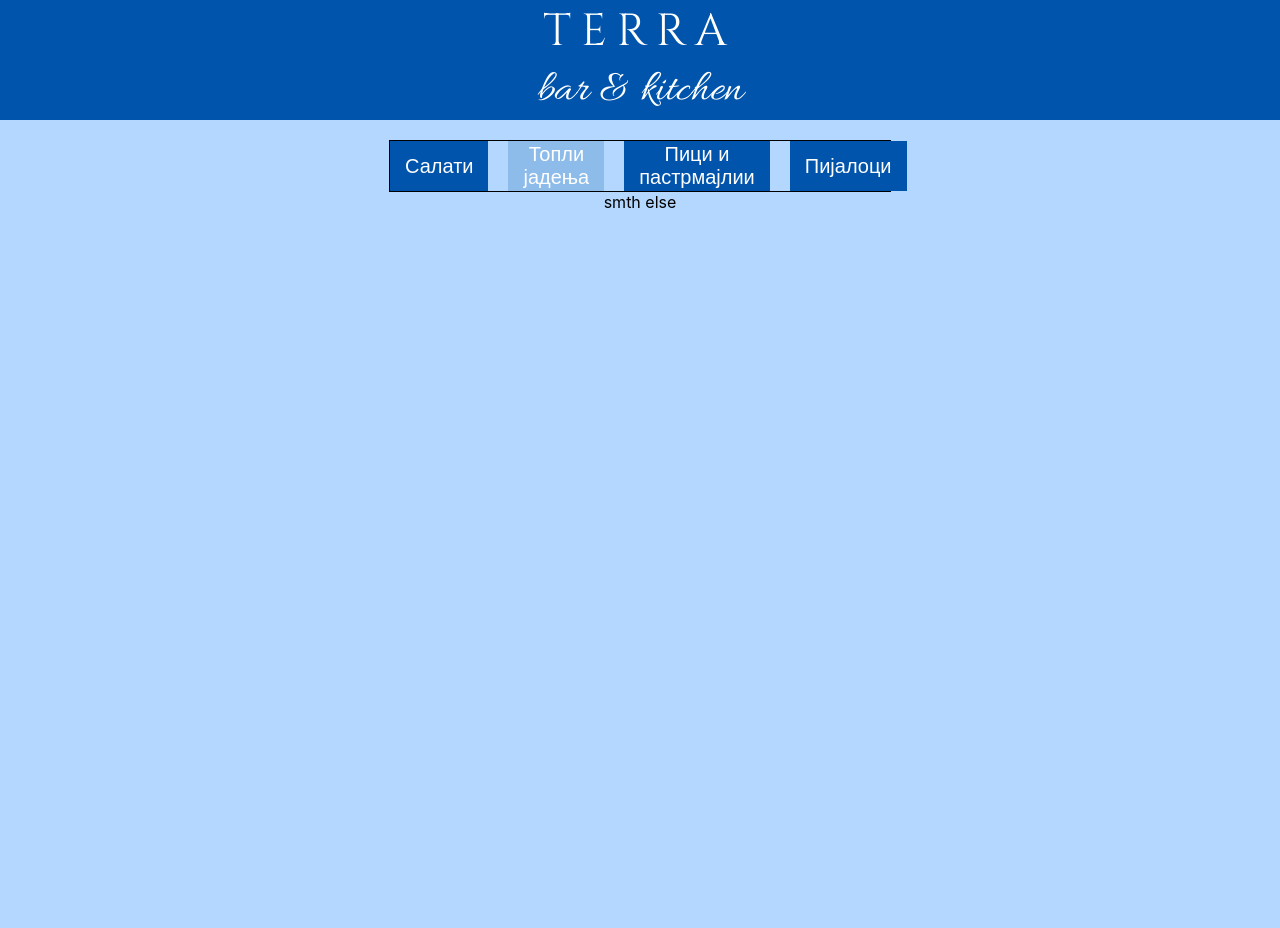
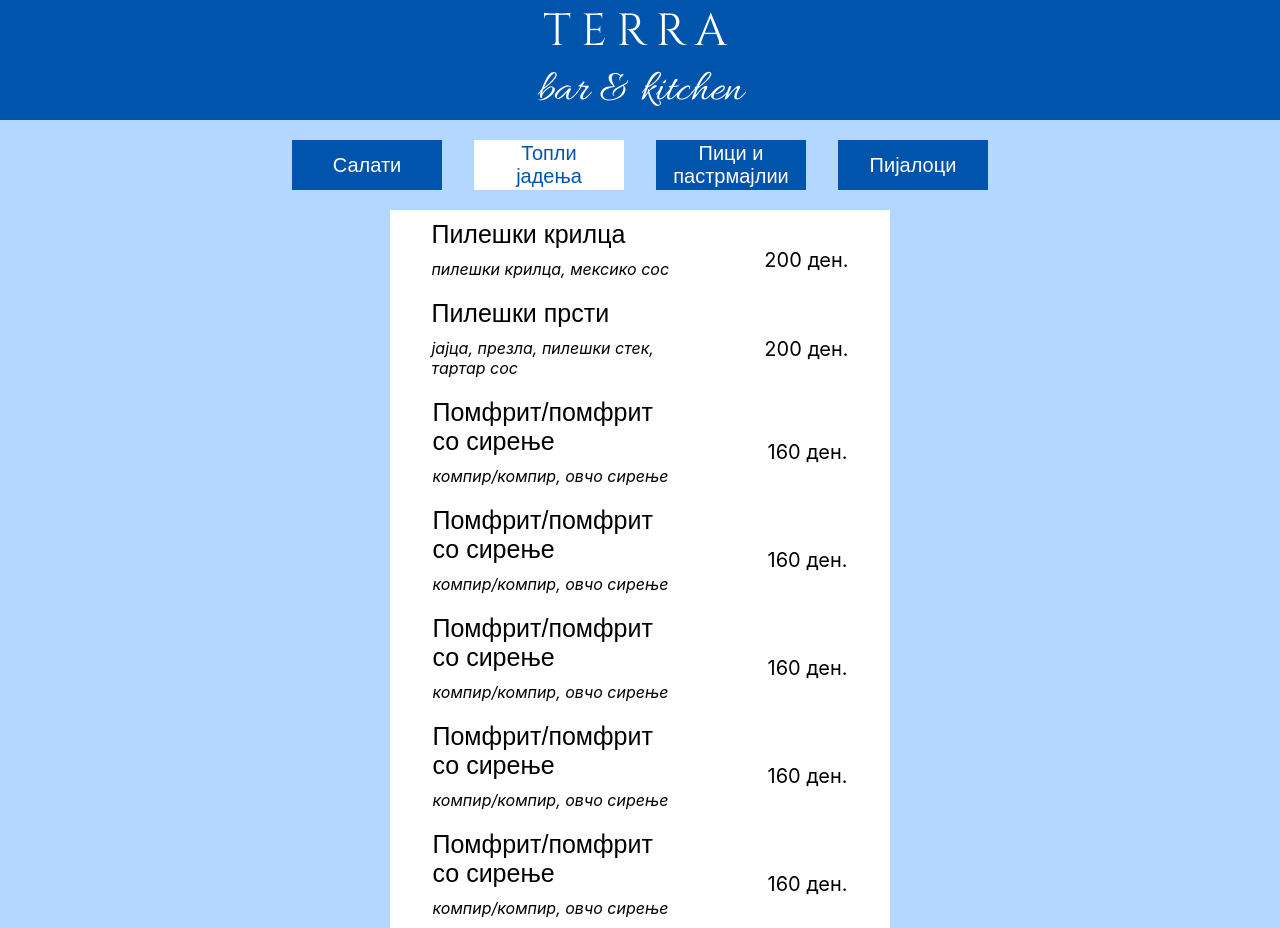
Before and after one commit to Nikola2122/Terra-Menu, a React (Create React App) app: page / in a window 1280 px wide. Both pictures are taken after a click on the button "Топли јадења". Before the commit the page ends 800 px from the top, so only its background shows below. Built offline with nearby package versions, Linux system fonts and the light colour scheme.

Commit message:
Added animation on menu

```diff
--- a/package.json
+++ b/package.json
@@ -7,6 +7,7 @@
     "@testing-library/jest-dom": "^6.7.0",
     "@testing-library/react": "^16.3.0",
     "@testing-library/user-event": "^13.5.0",
+    "framer-motion": "^12.23.12",
     "react": "^19.1.1",
     "react-dom": "^19.1.1",
     "react-scripts": "5.0.1",
--- a/src/App.css
+++ b/src/App.css
@@ -22,7 +22,8 @@
     font-family: 'Allura', sans-serif;
 }
 #main{
-    width: 200px;
+    max-width: 700px;
+    width: 100%;
     margin: 20px auto auto auto;
     display: flex;
     flex-direction: column;
@@ -32,10 +33,12 @@
 #nav{
     display: flex;
     justify-content: space-evenly;
-    width: 500px;
-    gap: 20px;
-    border: 1px solid black;
+    max-width: 700px;
+    width: 100%;
+    gap: 30px;
     height: 50px;
+    flex-wrap: wrap;
+    margin-bottom: 20px;
 }
 #nav button{
     background-color: rgba(0, 84, 172, 1);
@@ -46,15 +49,75 @@
     width: 150px;
 }
 #nav button:hover{
-    background-color: rgb(141, 187, 234);
+    background-color: white;
+    color:  rgba(0, 84, 172, 1);
     transition: 0.5s;
 }
 #nav button{
     display: inline-block;
+}
+.menu{
+    display: flex;
+    flex-direction: column;
+    width: 100%;
+    max-width: 500px;
+    align-items: center;
+}
+.item{
+    display: flex;
+    width: 500px;
+    justify-content: space-around;
+    align-items: center;
+    background-color: white;
+    padding: 10px 0 10px 0
+}
+.name-desc{
+    display: flex;
+    flex-direction: column;
+    gap: 10px;
+}
+.name{
+    font-size: 25px;
+    font-family: 'Arial', sans-serif;
+    font-weight: 450;
+    width: 250px;
+}
+.desc{
+    font-style: italic;
+    width: 250px;
+}
+.price{
+    font-size: 20px;
+    margin-top: 20px
 }
 @media (max-width: 768px) {
     .head{
         height: 100px;
         font-size: 35px;
     }
+    #nav button{
+        width: 130px;
+        font-size: 18px;
+    }
+    #nav{
+        max-width: 350px;
+        width: 90%;
+        gap: 15px;
+        margin-bottom: 80px;
+    }
+    .item{
+        width: 100%;
+        padding: 5px 10px 5px 10px;
+    }
+    .name{
+        font-size: 20px;
+        width: 200px;
+    }
+    .desc{
+        font-size: 15px;
+        width: 200px;
+    }
+    .price{
+        font-size: 15px;
+    }
 }
--- a/src/components/Display.js
+++ b/src/components/Display.js
@@ -1,13 +1,12 @@
+import Hot from "./menus/Hot";
+
 function Display(props) {
     return (
         <div>
-            {props.whatToShow === 'Salads' ?
-                (
-                    <div>salad</div>
-                ) :
-                (
-                    <div>smth else</div>
-                )
+            {props.whatToShow === 'Hot' ?
+                <Hot />
+                 :
+                null
             }
         </div>
     )
--- /dev/null
+++ b/src/components/Item.js
@@ -0,0 +1,26 @@
+import {motion} from "framer-motion";
+
+function Item(props){
+    return (
+        <motion.div
+            initial={{opacity: 0, y: -5}}
+            animate={{opacity: 1, y: 0}}
+            transition={{duration: 0.5, delay: props.id * 0.2}}
+
+            className={'item'}>
+            <motion.div className={'name-desc'}>
+                <motion.div className={'name'}>
+                    {props.name}
+                </motion.div>
+                <motion.div className={'desc'}>
+                    {props.desc}
+                </motion.div>
+            </motion.div>
+            <motion.div className={'price'}>
+                {props.price}
+            </motion.div>
+        </motion.div>
+    )
+}
+
+export default Item
--- a/src/components/NavBar.js
+++ b/src/components/NavBar.js
@@ -1,5 +1,5 @@
 function NavBar(props){
-    const active = {backgroundColor:'rgb(141, 187, 234)'}
+    const active = {backgroundColor:'white', color:'rgba(0, 84, 172, 1)'}
     return (
         <div id={'nav'}>
             <button style={props.whatToShow==="Salads" ? active : null} onClick={() => {props.navClick("Salads")}}>
--- a/src/components/menus/Hot.js
+++ b/src/components/menus/Hot.js
@@ -1 +1,14 @@
-function
+import Item from "../Item";
+import hot from "../../data/Hot";
+function Hot(){
+    const components = hot.map((el)=>{
+        return <Item id={el.id} key={el.id} name={el.name} desc={el.desc} price={el.price} />
+    })
+    return (
+        <div className={"menu"}>
+            {components}
+        </div>
+    )
+}
+
+export default Hot
--- /dev/null
+++ b/src/data/Hot.js
@@ -0,0 +1,46 @@
+const hot = [
+    {
+        name: 'Пилешки крилца',
+        desc: 'пилешки крилца, мексико сос',
+        price: '200 ден.',
+        id: 1
+    },
+    {
+        name: 'Пилешки прсти',
+        desc: 'јајца, презла, пилешки стек, тартар сос',
+        price: '200 ден.',
+        id: 2
+    },
+    {
+        name: 'Помфрит/помфрит со сирење',
+        desc: 'компир/компир, овчо сирење',
+        price: '160 ден.',
+        id: 3
+    },
+    {
+        name: 'Помфрит/помфрит со сирење',
+        desc: 'компир/компир, овчо сирење',
+        price: '160 ден.',
+        id: 4
+    },
+    {
+        name: 'Помфрит/помфрит со сирење',
+        desc: 'компир/компир, овчо сирење',
+        price: '160 ден.',
+        id: 5
+    },
+    {
+        name: 'Помфрит/помфрит со сирење',
+        desc: 'компир/компир, овчо сирење',
+        price: '160 ден.',
+        id: 6
+    },
+    {
+        name: 'Помфрит/помфрит со сирење',
+        desc: 'компир/компир, овчо сирење',
+        price: '160 ден.',
+        id: 7
+    }
+]
+
+export default hot
--- a/src/index.css
+++ b/src/index.css
@@ -16,3 +16,6 @@ code {
   font-family: source-code-pro, Menlo, Monaco, Consolas, 'Courier New',
     monospace;
 }
+button {
+  -webkit-tap-highlight-color: transparent; /* removes gray flash on iOS/Android */
+}
```
Also changed, not shown: 1 other file (tests, documents, lock files or other folders).
